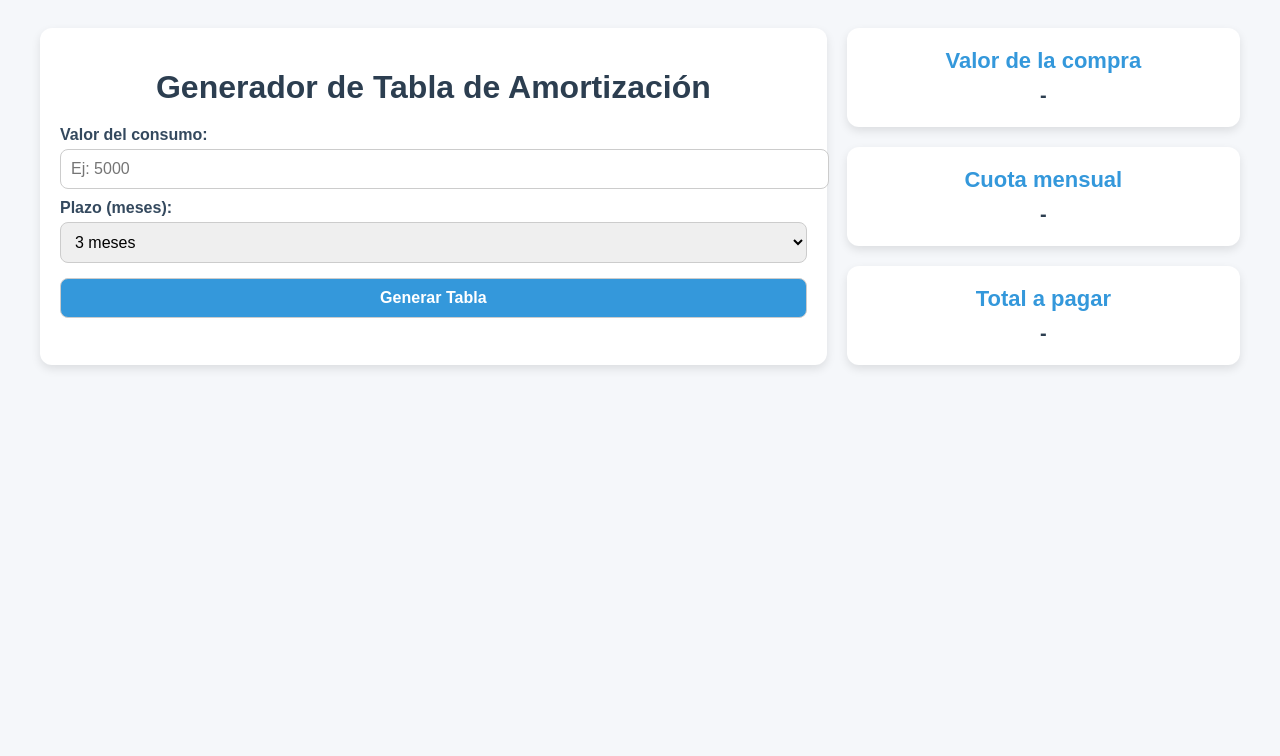
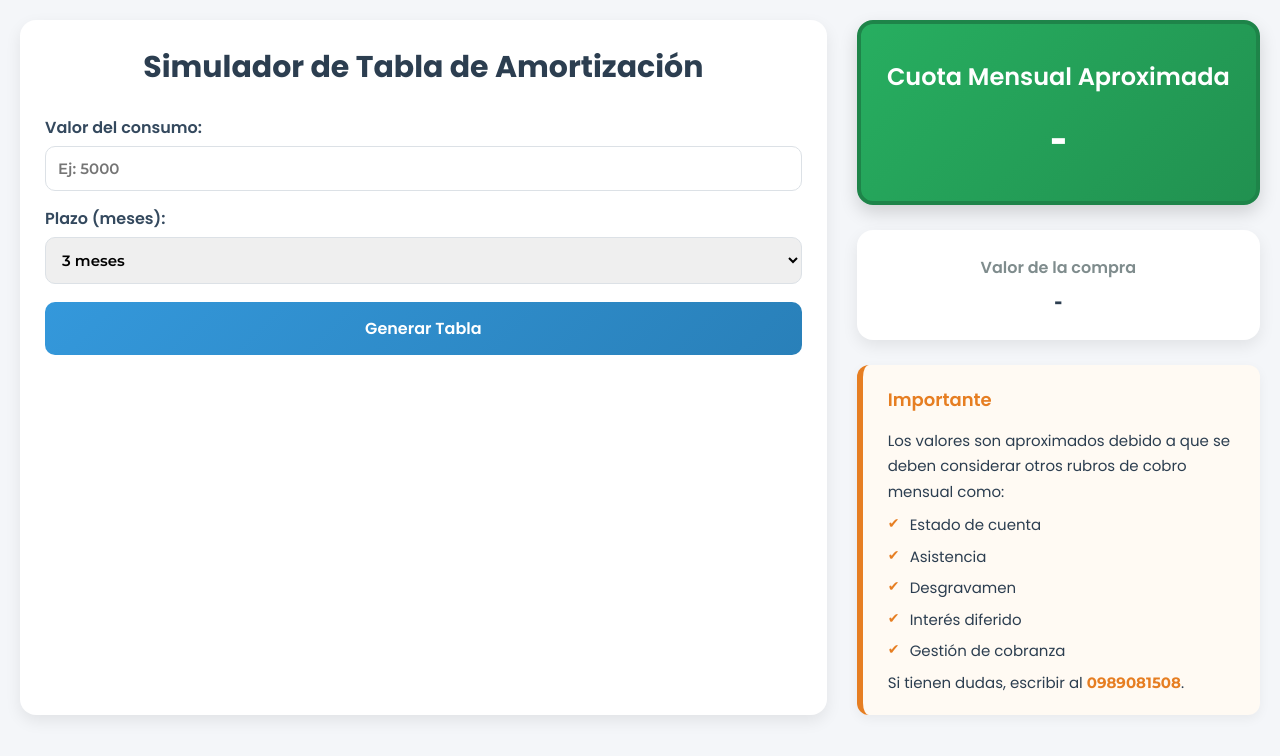
Before and after one commit to bryanpinedasud/amotizacionConsulta, a plain HTML site: page index.html in a window 1280 px wide. Drawn offline with Linux system fonts and the light colour scheme.

Commit message:
Update index.html

```diff
--- a/index.html
+++ b/index.html
@@ -3,81 +3,91 @@
 <head>
   <meta charset="UTF-8">
   <title>Tabla de Amortización</title>
-  <script src="https://cdnjs.cloudflare.com/ajax/libs/xlsx/0.18.5/xlsx.full.min.js"></script>
+  <link href="https://fonts.googleapis.com/css2?family=Montserrat:wght@600;700&family=Poppins:wght@400;600;700&family=Roboto+Mono&display=swap" rel="stylesheet">
   <style>
+    /* Reset */
+    * { margin: 0; padding: 0; box-sizing: border-box; }
+
     body {
-      font-family: Arial, sans-serif;
-      background: #f5f7fa;
+      font-family: 'Poppins', sans-serif;
+      background: #f4f6f9;
+      color: #2c3e50;
       padding: 20px;
-      display: flex;
-      justify-content: center;
     }
+
     h1 {
       text-align: center;
+      font-size: 30px;
+      font-weight: 700;
       color: #2c3e50;
-      margin-bottom: 20px;
-      grid-column: span 2;
+      margin-bottom: 25px;
+      font-family: 'Poppins', sans-serif;
     }
+
+    /* Layout principal */
     .contenedor {
       display: grid;
       grid-template-columns: 2fr 1fr;
-      gap: 20px;
-      max-width: 1200px;
-      width: 100%;
+      gap: 30px;
+      max-width: 1300px;
+      margin: auto;
     }
+
+    /* Panel izquierdo */
     .izquierda {
       background: #fff;
-      padding: 20px;
-      border-radius: 12px;
-      box-shadow: 0 4px 10px rgba(0,0,0,0.1);
+      padding: 25px;
+      border-radius: 16px;
+      box-shadow: 0 6px 16px rgba(0,0,0,0.08);
     }
-    .derecha {
-      display: flex;
-      flex-direction: column;
-      gap: 20px;
-    }
-    .card {
-      background: #fff;
-      padding: 20px;
-      border-radius: 12px;
-      box-shadow: 0 4px 10px rgba(0,0,0,0.1);
-      text-align: center;
-    }
-    .card h2 {
-      margin: 0;
-      color: #3498db;
-      font-size: 22px;
-    }
-    .card p {
-      margin: 10px 0 0;
-      font-size: 20px;
-      font-weight: bold;
-      color: #2c3e50;
-    }
+
+    /* Formulario */
     .formulario label {
       display: block;
-      margin-top: 10px;
-      font-weight: bold;
+      margin-top: 15px;
+      font-weight: 600;
       color: #34495e;
+      font-family: 'Poppins', sans-serif;
     }
-    .formulario input, .formulario select, .formulario button {
+
+    .formulario input, .formulario select {
       width: 100%;
-      padding: 10px;
-      margin-top: 5px;
-      border-radius: 8px;
-      border: 1px solid #ccc;
+      padding: 12px;
+      margin-top: 6px;
+      border-radius: 10px;
+      border: 1px solid #dce1e6;
+      font-size: 15px;
+      transition: all 0.3s;
+      font-family: 'Montserrat', sans-serif;
+    }
+
+    .formulario input:focus, .formulario select:focus {
+      outline: none;
+      border-color: #3498db;
+      box-shadow: 0 0 0 3px rgba(52,152,219,0.2);
+    }
+
+    /* Botón */
+    .formulario button {
+      width: 100%;
+      padding: 14px;
+      border-radius: 10px;
       font-size: 16px;
+      font-weight: 600;
+      margin-top: 18px;
+      border: none;
+      cursor: pointer;
+      transition: all 0.3s;
+      background: linear-gradient(135deg, #3498db, #2980b9);
+      color: white;
+      font-family: 'Poppins', sans-serif;
     }
-    .formulario button {
-      background: #3498db;
-      color: white;
-      font-weight: bold;
-      cursor: pointer;
-      margin-top: 15px;
+
+    .formulario button:hover {
+      background: linear-gradient(135deg, #2980b9, #1c6ea4);
     }
-    .formulario button:hover {
-      background: #2980b9;
-    }
+
+    /* Tabla */
     table {
       width: 100%;
       border-collapse: collapse;
@@ -85,34 +95,135 @@
       background: #fff;
       border-radius: 12px;
       overflow: hidden;
-      box-shadow: 0 4px 10px rgba(0,0,0,0.1);
+      box-shadow: 0 6px 16px rgba(0,0,0,0.08);
+      font-family: 'Roboto Mono', monospace;
     }
-    th, td {
-      padding: 12px;
-      text-align: center;
-      border-bottom: 1px solid #eee;
-    }
+
     th {
       background: #3498db;
       color: white;
+      padding: 14px;
+      font-weight: 600;
+      text-transform: uppercase;
+      font-size: 14px;
+      position: sticky;
+      top: 0;
     }
-    tr:hover {
-      background: #f1f1f1;
+
+    td {
+      padding: 14px;
+      text-align: center;
+      font-size: 14px;
+      color: #2c3e50;
     }
-    #btnDescargar {
-      background: #27ae60;
-      margin-top: 15px;
+
+    tr:nth-child(even) { background: #f9fbfd; }
+    tr:hover { background: #eef6fc; }
+
+    /* Panel derecho */
+    .derecha {
+      display: flex;
+      flex-direction: column;
+      gap: 25px;
     }
-    #btnDescargar:hover {
-      background: #1e8449;
+
+    /* Tarjeta principal (Cuota Mensual) */
+    .card-principal {
+      background: linear-gradient(135deg, #27ae60, #219150);
+      color: white;
+      padding: 35px 25px;
+      border-radius: 16px;
+      border: 4px solid #1e8449; /* borde agregado */
+      text-align: center;
+      box-shadow: 0 8px 18px rgba(0,0,0,0.15);
+    }
+
+    .card-principal h2 {
+      font-size: 24px;
+      margin-bottom: 15px;
+      font-weight: 600;
+      font-family: 'Poppins', sans-serif;
+    }
+
+    .card-principal p {
+      font-size: 46px;
+      font-weight: 700;
+      font-family: 'Montserrat', sans-serif;
+    }
+
+    /* Otras tarjetas */
+    .card {
+      background: #fff;
+      padding: 25px;
+      border-radius: 16px;
+      box-shadow: 0 6px 16px rgba(0,0,0,0.08);
+      text-align: center;
+    }
+
+    .card h2 {
+      margin-bottom: 8px;
+      color: #7f8c8d;
+      font-size: 16px;
+      font-weight: 600;
+      font-family: 'Poppins', sans-serif;
+    }
+
+    .card p {
+      font-size: 22px;
+      font-weight: 700;
+      color: #2c3e50;
+      font-family: 'Montserrat', sans-serif;
+    }
+
+    /* Card informativo */
+    .info-card {
+      background: #fffaf3;
+      border-left: 6px solid #e67e22;
+      padding: 20px 25px;
+      border-radius: 12px;
+      font-size: 15px;
+      line-height: 1.7;
+      color: #2c3e50;
+      box-shadow: 0 4px 12px rgba(0,0,0,0.05);
+      font-family: 'Poppins', sans-serif;
+    }
+
+    .info-card h3 {
+      color: #e67e22;
+      font-size: 18px;
+      margin-bottom: 12px;
+      font-weight: 600;
+    }
+
+    .info-card ul {
+      list-style: none;
+      margin-top: 8px;
+    }
+
+    .info-card ul li {
+      margin-bottom: 6px;
+      padding-left: 22px;
+      position: relative;
+    }
+
+    .info-card ul li::before {
+      content: "✔";
+      position: absolute;
+      left: 0;
+      color: #e67e22;
+      font-size: 14px;
+    }
+
+    .info-card p strong {
+      color: #e67e22;
+      font-family: 'Montserrat', sans-serif;
     }
   </style>
 </head>
 <body>
-
   <div class="contenedor">
     <div class="izquierda">
-      <h1>Generador de Tabla de Amortización</h1>
+      <h1>Simulador de Tabla de Amortización</h1>
       <div class="formulario">
         <label for="monto">Valor del consumo:</label>
         <input type="number" id="monto" placeholder="Ej: 5000">
@@ -126,31 +237,35 @@
         </select>
 
         <button onclick="generarTabla()">Generar Tabla</button>
-        <button id="btnDescargar" onclick="descargarExcel()" style="display:none;">Descargar Excel</button>
       </div>
-
       <div id="resultado"></div>
     </div>
 
     <div class="derecha">
+      <div class="card-principal">
+        <h2>Cuota Mensual Aproximada</h2>
+        <p id="cuotaMensual">-</p>
+      </div>
       <div class="card">
         <h2>Valor de la compra</h2>
         <p id="valorCompra">-</p>
       </div>
-      <div class="card">
-        <h2>Cuota mensual</h2>
-        <p id="cuotaMensual">-</p>
-      </div>
-      <div class="card">
-        <h2>Total a pagar</h2>
-        <p id="totalPagar">-</p>
+      <div class="info-card">
+        <h3>Importante</h3>
+        <p>Los valores son aproximados debido a que se deben considerar otros rubros de cobro mensual como:</p>
+        <ul>
+          <li>Estado de cuenta</li>
+          <li>Asistencia</li>
+          <li>Desgravamen</li>
+          <li>Interés diferido</li>
+          <li>Gestión de cobranza</li>
+        </ul>
+        <p>Si tienen dudas, escribir al <strong>0989081508</strong>.</p>
       </div>
     </div>
   </div>
 
   <script>
-    let datosTabla = [];
-
     function generarTabla() {
       const monto = parseFloat(document.getElementById("monto").value);
       const meses = parseInt(document.getElementById("meses").value);
@@ -162,14 +277,11 @@
         return;
       }
 
-      const cuota = monto * (interesMensual * Math.pow(1 + interesMensual, meses)) /
-                   (Math.pow(1 + interesMensual, meses) - 1);
+      const cuota = monto * (interesMensual * Math.pow(1 + interesMensual, meses)) / (Math.pow(1 + interesMensual, meses) - 1);
 
       let saldo = monto;
-      datosTabla = [["Mes", "Cuota", "Interés", "Capital", "Saldo"]];
-
-      let tabla = `
-        <table>
+      let tabla = `<table>
+        <thead>
           <tr>
             <th>Mes</th>
             <th>Cuota</th>
@@ -177,19 +289,13 @@
             <th>Capital</th>
             <th>Saldo</th>
           </tr>
-      `;
+        </thead>
+        <tbody>`;
 
       for (let i = 1; i <= meses; i++) {
         let interes = saldo * interesMensual;
         let capital = cuota - interes;
         saldo -= capital;
-        datosTabla.push([
-          i,
-          cuota.toFixed(2),
-          interes.toFixed(2),
-          capital.toFixed(2),
-          saldo > 0 ? saldo.toFixed(2) : "0"
-        ]);
 
         tabla += `
           <tr>
@@ -198,29 +304,16 @@
             <td>$${interes.toFixed(2)}</td>
             <td>$${capital.toFixed(2)}</td>
             <td>$${saldo > 0 ? saldo.toFixed(2) : 0}</td>
-          </tr>
-        `;
+          </tr>`;
       }
 
-      tabla += `</table>`;
+      tabla += "</tbody></table>";
       document.getElementById("resultado").innerHTML = tabla;
 
       // Actualizar cards
       document.getElementById("valorCompra").innerText = "$" + monto.toFixed(2);
       document.getElementById("cuotaMensual").innerText = "$" + cuota.toFixed(2);
-      document.getElementById("totalPagar").innerText = "$" + (cuota * meses).toFixed(2);
-
-      // Mostrar botón de descarga
-      document.getElementById("btnDescargar").style.display = "block";
-    }
-
-    function descargarExcel() {
-      const wb = XLSX.utils.book_new();
-      const ws = XLSX.utils.aoa_to_sheet(datosTabla);
-      XLSX.utils.book_append_sheet(wb, ws, "Amortización");
-      XLSX.writeFile(wb, "tabla_amortizacion.xlsx");
     }
   </script>
-
 </body>
 </html>
```
